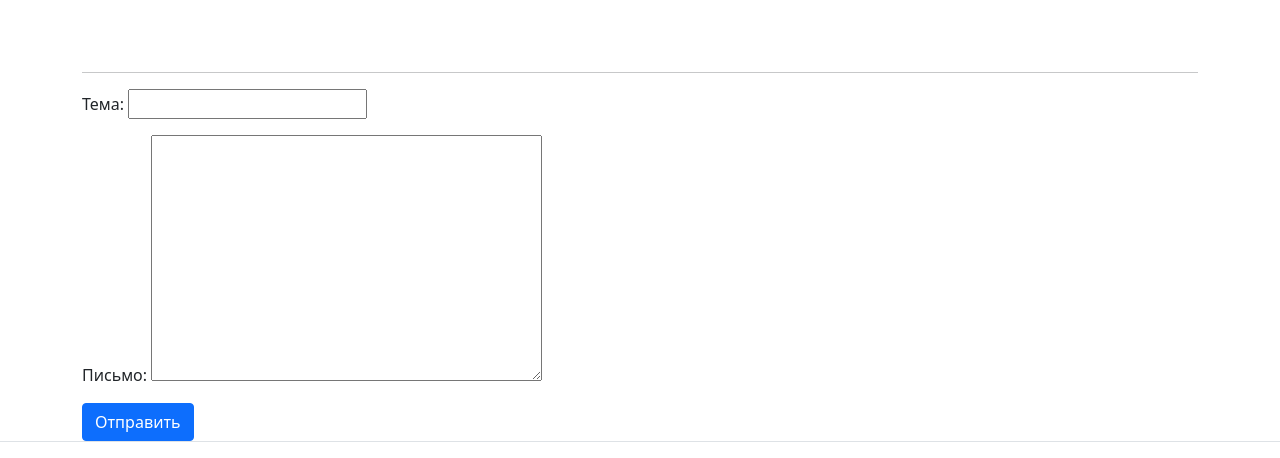
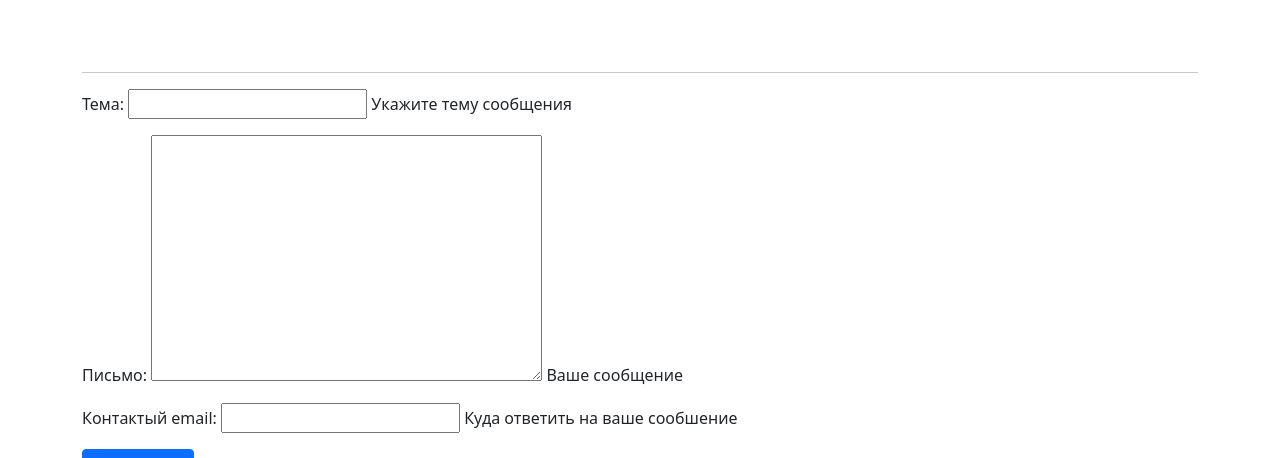
Before and after one commit to akchau/blog, a Django app: page /auth/feedback/ in a window 1280 px wide. Shown: the part 56-514 px from the top of the page. Run offline with Django 3.2, Linux system fonts and the light colour scheme; some libraries are stand-ins or nearby versions.

Commit message:
Настроена форма обратной связи

```diff
--- a/blog/templates/posts/index.html
+++ b/blog/templates/posts/index.html
@@ -11,6 +11,4 @@
         {% include 'includes/post.html' %}
       {% endfor %}
       {% include 'posts/includes/paginator.html' %}
-    </article>
-  </div>
 {% endblock %}
--- a/blog/users/forms.py
+++ b/blog/users/forms.py
@@ -1,9 +1,9 @@
-from re import subn
 from django import forms
 from django.contrib.auth.forms import UserCreationForm
 from django.contrib.auth import get_user_model
 
 User = get_user_model()
+
 
 class CreationForm(UserCreationForm):
     class Meta(UserCreationForm.Meta):
@@ -11,5 +11,6 @@ class CreationForm(UserCreationForm):
         fields = ('first_name', 'last_name', 'username', 'email')
 
 class Feedback(forms.Form):
-    subject = forms.CharField(label='Тема:')
-    message = forms.CharField(label='Письмо:', widget=forms.Textarea)
+    subject = forms.CharField(label='Тема', required=False, label_suffix=': ', help_text='Укажите тему сообщения', max_length=200 , error_messages={'max_length': 'Превышено допустимое кол-во симоволов!'})
+    message = forms.CharField(label='Письмо', widget=forms.Textarea, label_suffix=': ', help_text='Ваше сообщение', max_length=2000, error_messages={'max_length': 'Превышено допустимое кол-во симоволов!', 'required': 'Это обязятельное поле'})
+    email = forms.EmailField(label='Контактый email', label_suffix=': ', help_text='Куда ответить на ваше сообшение', error_messages={'invalid': 'Некорректный email', 'required': 'Это обязятельное поле'})
--- a/blog/users/views.py
+++ b/blog/users/views.py
@@ -26,7 +26,13 @@ def cabinet(request, username):
 def feedback(request):
     form = Feedback(request.POST or None)
     if form.is_valid():
-        send_mail(form.get('subject'), form.get('text'), 'webmaster@localhost', ['gleb.lazarev20@yandex.ru'], fail_silently=False)
+        subject = form.cleaned_data['subject']
+        body = (
+            form.cleaned_data['message'],
+            form.cleaned_data['email']
+        )
+        message = "\n".join(body)
+        send_mail(subject, message, 'webmaster@localhost', ['gleb.lazarev20@yandex.ru'], fail_silently=False)
         return redirect('users:cabinet', username=request.user)
     template = 'posts/form_post.html'
     context = {
```
